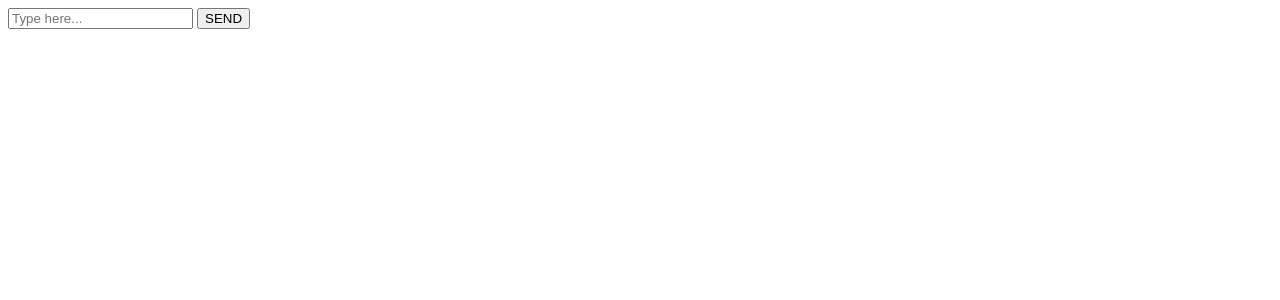
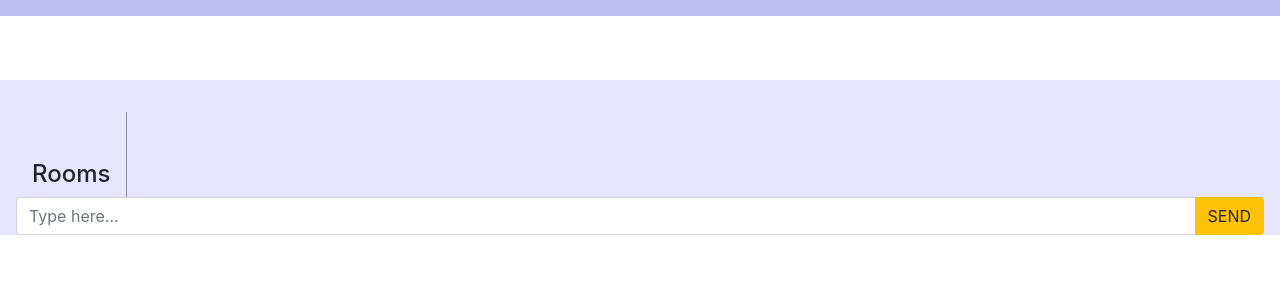
Before and after one commit to JulianaAsenova/Chat_app, a Flask app: page / in a window 1280 px wide. Shown: the top 300 px of the page. Run offline with Flask 2, Linux system fonts and the light colour scheme; some libraries are stand-ins or nearby versions.

Commit message:
Improved page design

```diff
--- /dev/null
+++ b/static/styles/chat_style.css
@@ -0,0 +1,31 @@
+#main-section {
+    width: 100%;
+}
+
+#sidebar {
+    margin-top: 32px;
+    float: left; /* Make this div as wide as its contents */
+    padding-left: 16px;
+    padding-top: 48px;
+    padding-right: 16px;
+    border-right: 0.5px solid #898c91;
+}
+
+#sidebar p {
+    padding-left: 32px;
+    padding-right: 32px;
+}
+
+#sidebar h4 {
+	padding-left: 16px;
+}
+
+#display-message-section {
+    margin-top: 80px;
+    overflow-y: auto; /*Make  this section scrolable */
+}
+
+#input-area {
+    padding-left: 16px;
+    padding-right: 16px;
+}
--- a/templates/index.html
+++ b/templates/index.html
@@ -1,24 +1,34 @@
 <!DOCTYPE html>
 <html>
   <head>
-		<mete charset="utf-8">
+	<mete charset="utf-8">
+	<meta name="viewport" content="width=device-width, initial-scale=1">
+
     <title>Chat_app</title>
+
+	<!-- Bootstrap -->
+        <link rel="stylesheet" href="https://stackpath.bootstrapcdn.com/bootstrap/4.1.3/css/bootstrap.min.css" integrity="sha384-MCw98/SFnGE8fJT3GXwEOngsV7Zt27NXFoaoApmYm81iuXoPkFOJwJ8ERdknLPMO" crossorigin="anonymous">
+
+	<!-- Custom css for chat pages -->
+    <link rel="stylesheet" type="text/css" href="{{ url_for('static', filename='styles/chat_style.css') }}">
+
   </head>
   <body>
 		<!-- Navigation bar -->
-    	<nav>
+    	<nav class="navbar navbar-expand-sm navbar-light fixed-top" style="background-color: #bebef3">
 
 
 		</nav>
 
 	<div id="main section">
 		<!-- Room selection bar -->
-		<nav id = "sidebar">
+		<nav id="sidebar">
+        	<h4>Rooms</h4>
 
-		</nav>
+        </nav>
 
 		<!-- Message area -->
-		<div id="rightside-pannel">
+		<div id="rightside-pannel" style="background-color: #e6e6ff">
 
 			<!-- Display message -->
 			<div id="display-message-section">
@@ -26,9 +36,11 @@
 			</div>
 
 			<!--Imput message -->
-			<div id="input-area">
-				<input type="text" id="user_message" placeholder = "Type here..." autocomplete ="off">
-				<button type="button" id="send_message">SEND</button>
+			<div id="input-area" class="input-group mb-3">
+				<input type="text" id="user_message" class="form-control" placeholder="Type here..." aria-label="Type a message" aria-describedby="basic-addon2" autocomplete="off">
+				<div class="input-group-append">
+                	<button id="send_message" class="btn btn-warning" type="button">SEND</button>
+                </div>
 			</div>
     	</div>
 
@@ -38,7 +50,12 @@
 	<script src="//cdnjs.cloudflare.com/ajax/libs/socket.io/2.2.0/socket.io.js" integrity="sha256-yr4fRk/GU1ehYJPAs8P4JlTgu0Hdsp4ZKrx8bDEDC3I=" crossorigin="anonymous"></script>
 
 
+	<!-- Custom SocketIO JS -->
 	<script src ="{{url_for('static', filename = 'script/socketio.js')}}"></script>
+
+    </body>
+</html>
+
 
   </body>
   </html>
```
